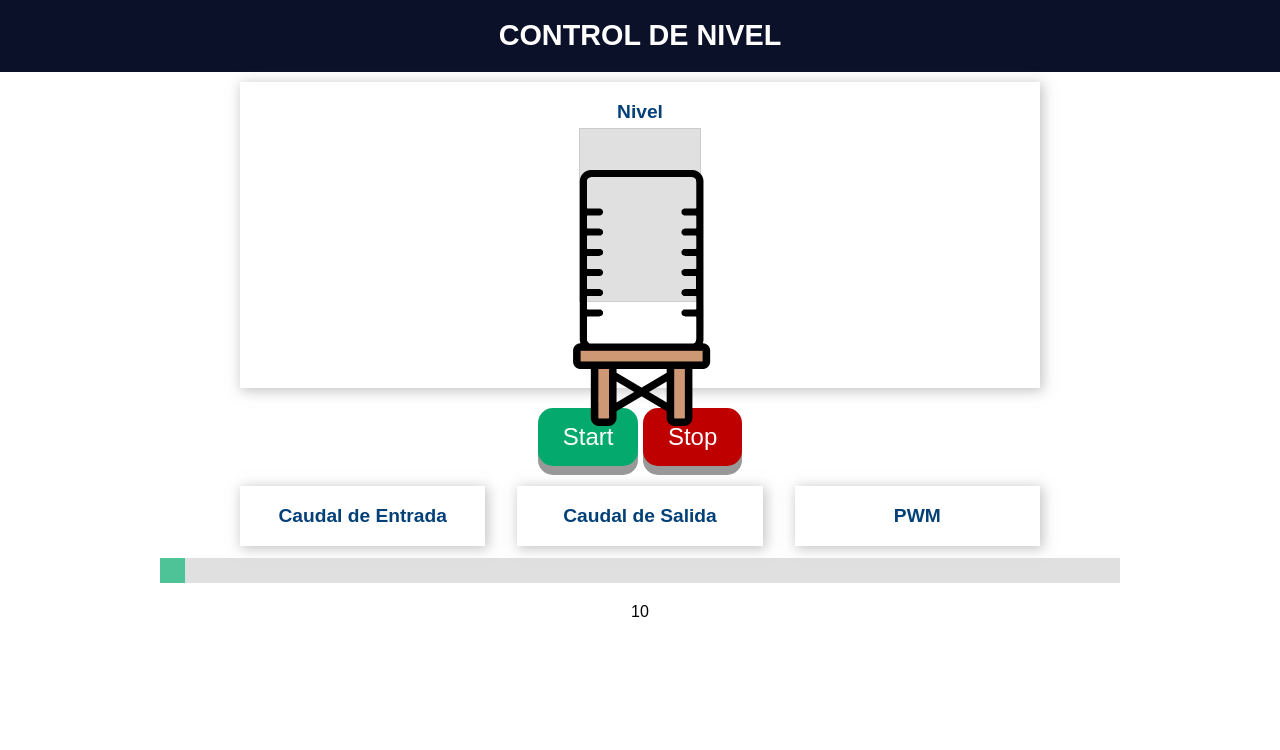
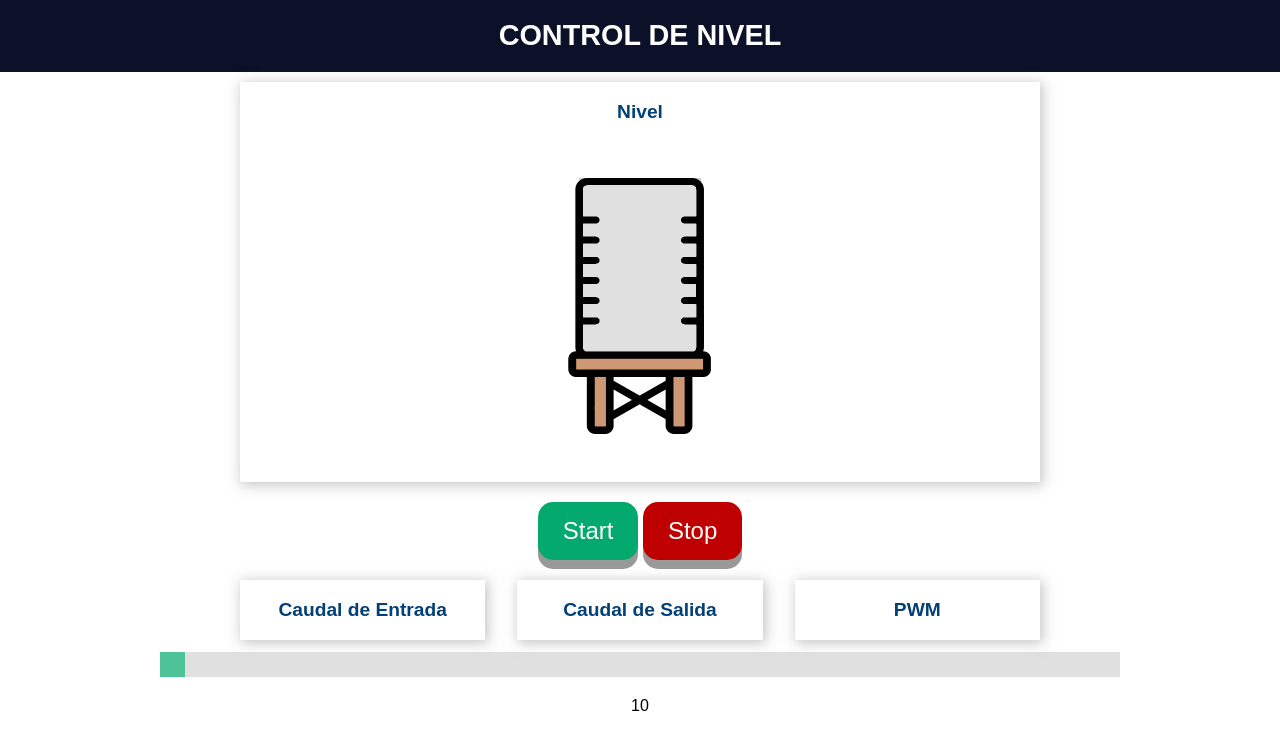
Before and after one commit to ezequiel1611/water_level_control, a plain HTML site: page data/index.html in a window 1280 px wide. Drawn offline with Linux system fonts and the light colour scheme.

Commit message:
Se solucionó el bug de la imagen del tanque en la webpage

```diff
--- a/data/index.html
+++ b/data/index.html
@@ -17,8 +17,8 @@
                     <p class="reading"><span id="valor-nivel"></span></p><br><br>
                     <img id="mi-imagen" src="tank.png" alt="Mi imagen">
                     <div class="reading" id="nivel-container">
-                        <div id="nivel" class="nivel-bar"></div>
-                    </div><br><br>
+                        <div class="nivel-bar" id="nivel"></div>
+                    </div>
                 </div>
             </div>
         </div>
--- a/data/style.css
+++ b/data/style.css
@@ -27,6 +27,7 @@ body {
 .card {
     background-color: white;
     box-shadow: 2px 2px 12px 1px rgba(140,140,140,.5);
+    max-height: 400px;
 }
 .card-title {
     font-size: 1.2rem;
@@ -95,17 +96,19 @@ body {
 }
 
 #mi-imagen {
-    position: absolute; /* Opción: puedes usar 'fixed' si quieres que la imagen se mantenga fija en la ventana */
-    top: 170px;
-    left: calc(50% - 126px);
+    position: relative; /* Opción: puedes usar 'fixed' si quieres que la imagen se mantenga fija en la ventana */
+    /*top: 16%;*/
+    /*left: 35%;*/
+    justify-content: center;
+    align-items: center;
     z-index: 9999; /* Asegura que la imagen esté en el frente */
-    width: 256px;
+    width: 266px;
     height: 256px;
 }
 
 /* Nuevo estilo para el contenedor de la barra */
 #nivel-container {
-    bottom: 50px;
+    bottom: 260px;
     height: 172px; /* Altura del contenedor de la barra */
     width: 120px;   /* Ancho del contenedor de la barra */
     background-color: #e0e0e0; /* Color de fondo del contenedor */
```
